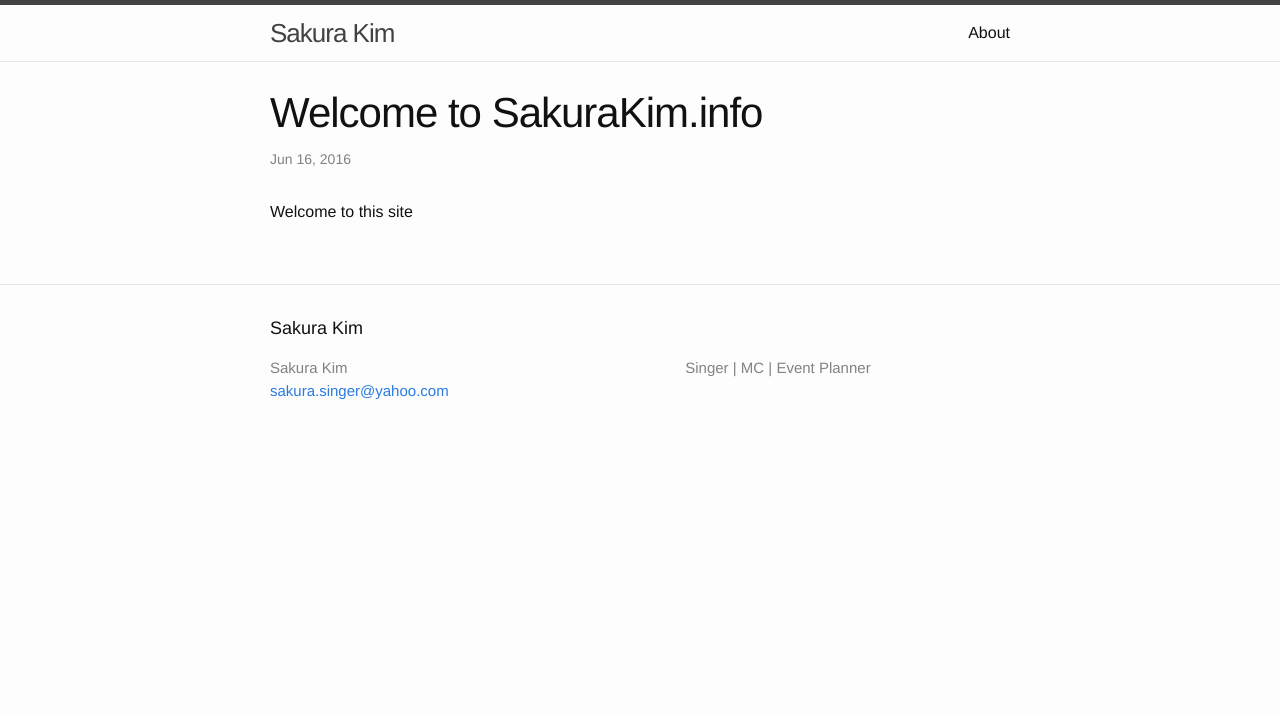
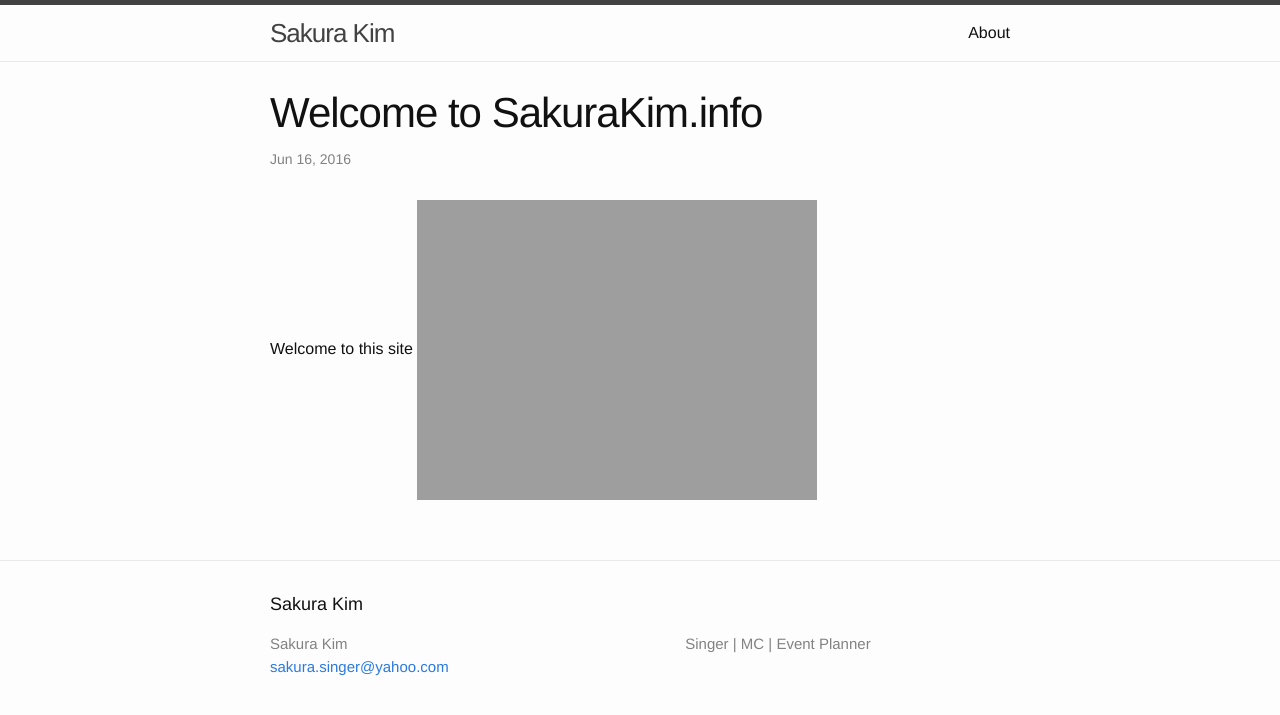
Before and after one commit to sakurakiminfo/sakurakiminfo.github.io, a Jekyll site: the page built from _posts/2016-06-16-welcome-to-sakurakim.markdown, in a window 1280 px wide. Shown: the top 715 px of the page. Built offline with Jekyll 4.4.1, drawn with Linux system fonts in a browser that asks for light colours.

Commit message:
updating first post

```diff
--- a/_posts/2016-06-16-welcome-to-sakurakim.markdown
+++ b/_posts/2016-06-16-welcome-to-sakurakim.markdown
@@ -5,3 +5,4 @@ date:   2016-06-16 23:12:07 +0700
 categories: sakurakim update
 ---
 Welcome to this site
+![BitasEvent]({{ site.url }}/assets/bitasEvent.png)
```
Also changed, not shown: 1 other file.
